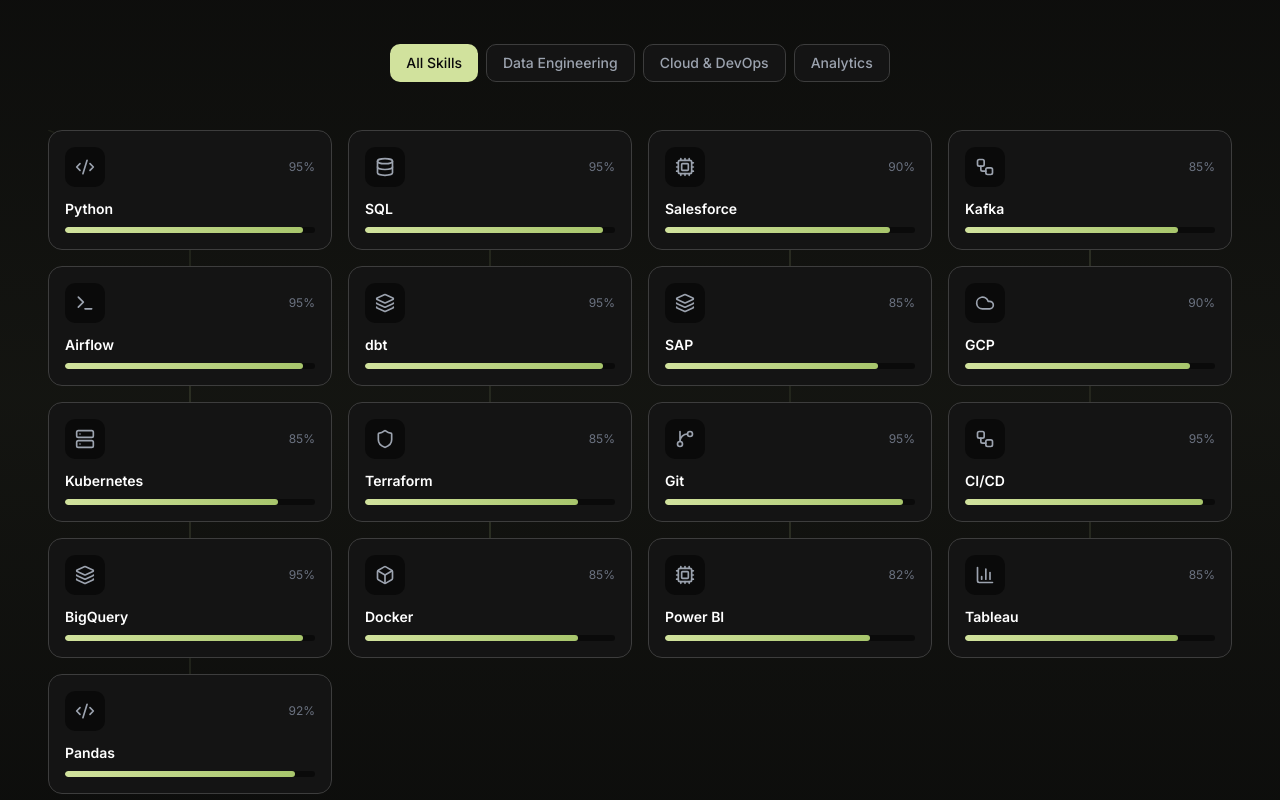
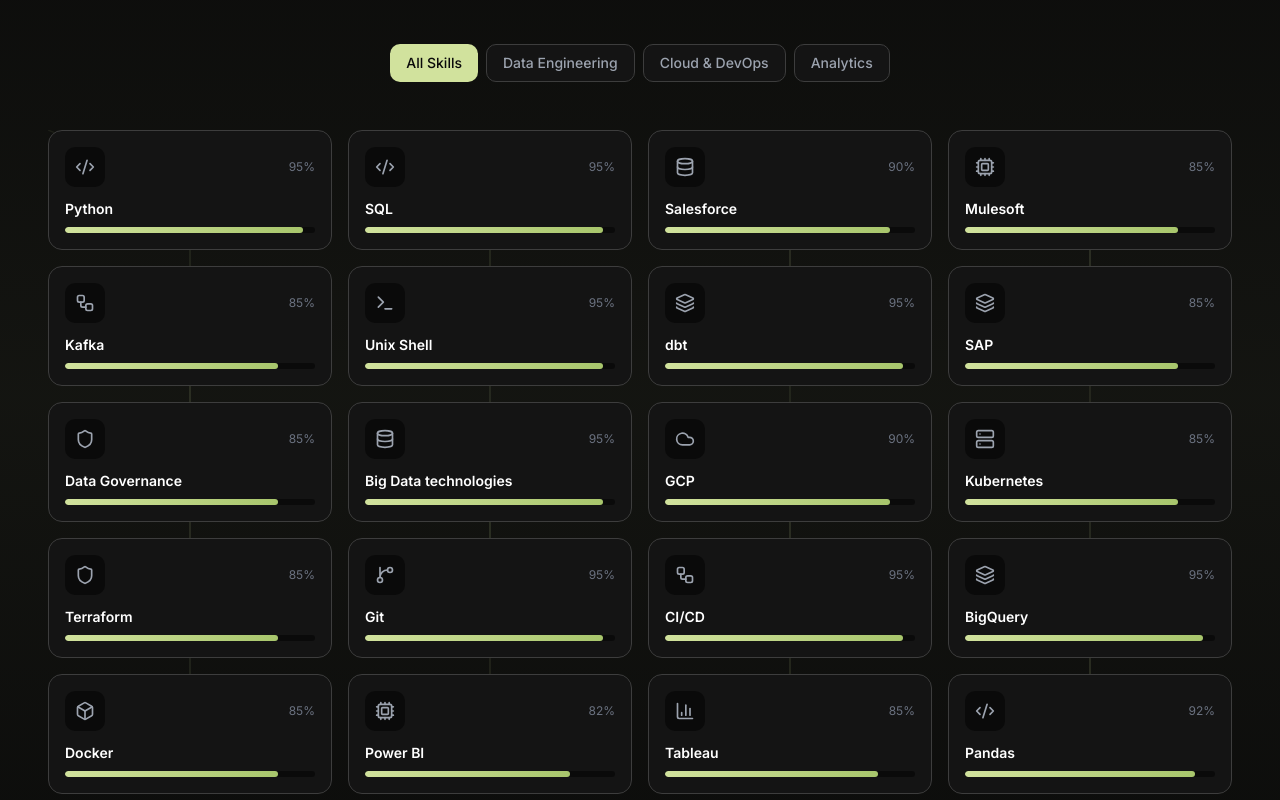
Before and after one commit to ssvsneha/ssvsneha.github.io, a React (Vite) app: page / in a window 1280 px wide. Shown: the part 6120-6920 px from the top of the page. Built offline with nearby package versions, Linux system fonts and the light colour scheme.

Commit message:
update tech stack

```diff
--- a/src/sections/Skills.tsx
+++ b/src/sections/Skills.tsx
@@ -39,12 +39,15 @@
   const skills: Skill[] = [
     // Data Engineering
     { name: 'Python', icon: Code2, category: 'data', level: 95 },
-    { name: 'SQL', icon: Database, category: 'data', level: 95 },
-    { name: 'Salesforce', icon: Cpu, category: 'data', level: 90 },
+    { name: 'SQL', icon: Code2, category: 'data', level: 95 },
+    { name: 'Salesforce', icon: Database, category: 'data', level: 90 },
+    { name: 'Mulesoft', icon: Cpu, category: 'data', level: 85 },
     { name: 'Kafka', icon: Workflow, category: 'data', level: 85 },
-    { name: 'Airflow', icon: Terminal, category: 'data', level: 95 },
+    { name: 'Unix Shell', icon: Terminal, category: 'data', level: 95 },
     { name: 'dbt', icon: Layers, category: 'data', level: 95 },
     { name: 'SAP', icon: Layers, category: 'data', level: 85 },
+    { name: 'Data Governance', icon: Shield, category: 'cloud', level: 85 },
+    { name: 'Big Data technologies', icon: Database, category: 'data', level: 95 },
 
     // Cloud & DevOps
     { name: 'GCP', icon: Cloud, category: 'cloud', level: 90 },
```
